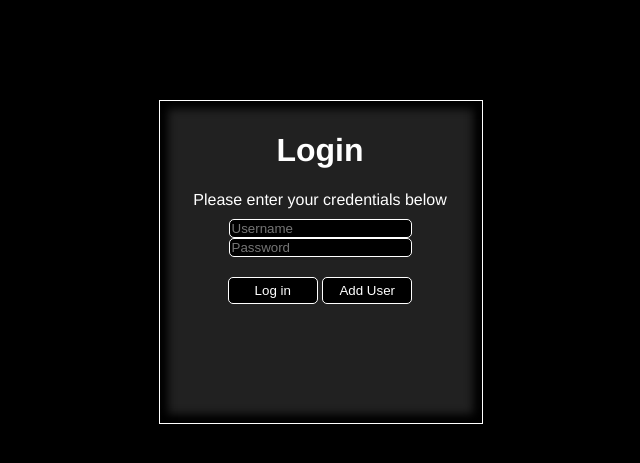
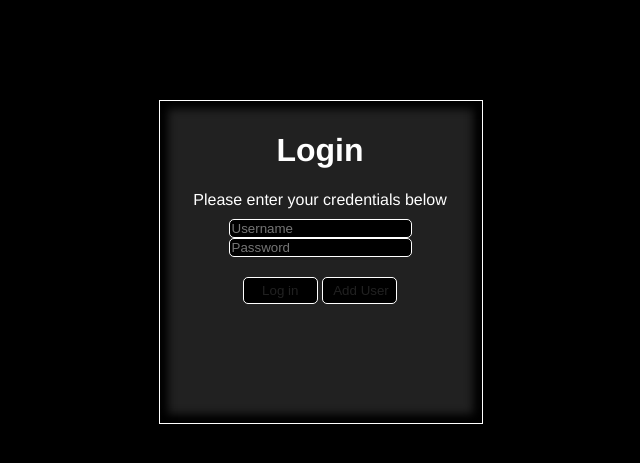
Before and after one commit to wsiao/WarmUp1, a Django app: page / in a window 1280 px wide. Shown: the top 463 px of the page, without its empty margins (319-959 px from the left). Run offline with Django 3.2, Linux system fonts and the light colour scheme; some libraries are stand-ins or nearby versions.

Commit message:
CSSAttempt

```diff
--- a/cL/static/frontEnd.css
+++ b/cL/static/frontEnd.css
@@ -16,10 +16,10 @@
 
 input[type="submit"] {
 background: #000;
-color: white;
+color: #212121;
 padding: 5px 10px;
 margin: 20px 0;
-width:90px;
+width:75px;
 font-weight: lighter;
 border: 1px solid white;
 -moz-border-radius: 5px;
@@ -29,7 +29,8 @@ border: 1px solid white;
 
 input[type="password"] {
 background: #000;
-color: white;
+height: 120%;
+color: #212121;
 border: 1px solid white;
 -moz-border-radius: 5px;
 -webkit-border-radius: 5px;
@@ -38,7 +39,7 @@ border: 1px solid white;
 
 input[type="text"] {
 background: #000;
-color: white;
+color: #212121;
 border: 1px solid white;
 -moz-border-radius: 5px;
 -webkit-border-radius: 5px;
```
